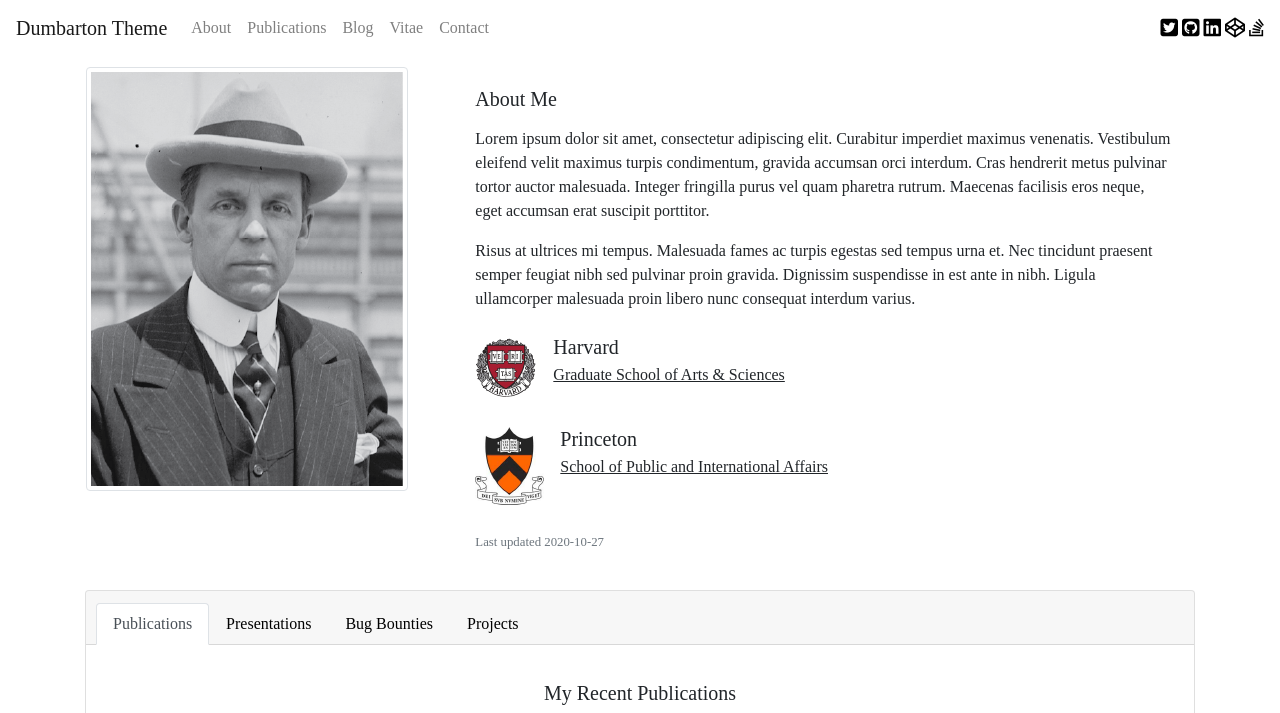
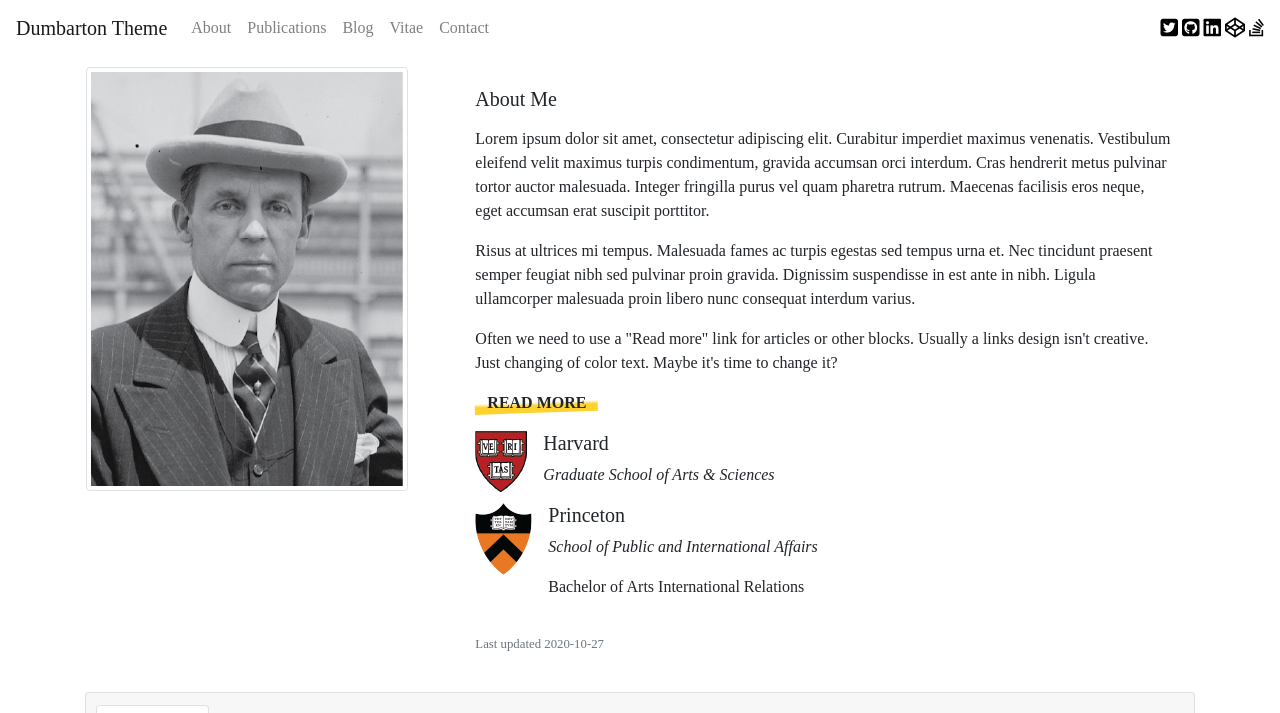
Before and after one commit to tcbutler320/Jekyll-Theme-Dumbarton, a Jekyll site: the page built from index.md, in a window 1280 px wide, cut to the strip 0-713 px from the top of the page. Built offline with Jekyll 4.4.1, drawn with Linux system fonts in a browser that asks for light colours; nearby versions of some CDN libraries.

Commit message:
incorporate custom highlighter link styling from https://codepen.io/melnik909/pen/KGxdjY

```diff
--- a/_layouts/home.html
+++ b/_layouts/home.html
@@ -12,20 +12,16 @@ layout: default
         <h5 class="card-title">{{ page.title }}</h5>
         <p class="card-text">{{ content | markdownify }}</p>
         <ul class="list-unstyled">
-          <li class="media my-4">
-            <img src="/assets/img/icons/harvard.png" class="mr-3" alt="...">
+        {% for entry in site.data.education %}
+          <li class="media">
+            <img src="{{ entry.Icon }}" class="mr-3" alt="...">
             <div class="media-body">
-              <h5 class="mt-0 mb-1">Harvard</h5>
-              <p><u>Graduate School of Arts & Sciences</u></p>
+              <h5>{{ entry.School }}</h5>
+              <p><i>{{ entry.Program }}</i></p>
+              <p>{{ entry.Degree }}</p>
             </div>
           </li>
-          <li class="media my-4">
-            <img src="/assets/img/icons/princeton.png" class="mr-3" alt="...">
-            <div class="media-body">
-              <h5 class="mt-0 mb-1">Princeton</h5>
-              <p><u>School of Public and International Affairs</u></p>
-            </div>
-          </li>
+          {% endfor %}
         </ul>
         <p class="card-text"><small class="text-muted">Last updated {{ page.date }}</small></p>
       </div>
--- a/css/main.css
+++ b/css/main.css
@@ -16,11 +16,100 @@ html {
     background-color: #f5f5f5;
   }
 
+
+/*
+=====
+DEPENDENCIES
+=====
+*/
+
+.r-link{
+	display: var(--rLinkDisplay, inline-flex) !important;
+}
+
+.r-link[href]{
+	color: var(--rLinkColor) !important;
+	text-decoration: var(--rLinkTextDecoration, none) !important;
+}
+
+.text-underlined{
+    /*
+        1. I use pixels units because others units (em, rem, vw, vh, etc) can
+        lead to the mistake of displaying a circumcised line
+    */
+
+    --uiTextUnderlinedLineHeight: var(--textUnderlinedLineHeight, 2px); /* 1 */
+    --uiTextUnderlinedLineGap: var(--textUnderlinedLineGap, .5rem);
+    --uiTextUnderlinedPaddingBottom: calc(var(--uiTextUnderlinedLineHeight) + var(--uiTextUnderlinedLineGap));
+
+    padding-bottom: var(--uiTextUnderlinedPaddingBottom) !important;
+    position: var(--textUnderlinedPosition, relative) !important;
+		z-index: var(--textUnderlinedZindex, 1) !important;
+}
+
+.text-underlined::after{
+    content: "";
+    width: var(--textUnderlinedLineWidht, 100%) !important;
+    height: var(--uiTextUnderlinedLineHeight) !important;
+		background-image: var(--textUnderlinedBackgroundImage, linear-gradient(to top, var(--textUnderlinedLineColor, currentColor) 30%, rgba(0, 0, 0, 0) 45%)) !important;
+
+    position: absolute;
+    left: var(--textUnderlinedLineLeft, 0) !important;
+    bottom: var(--textUnderlinedLineBottom, 0) !important;
+		z-index: var(--textUnderlinedLineZindex, -1) !important;
+}
+
+/*
+=====
+CORE
+=====
+*/
+
+.link{
+	--textUnderlinedLineHeight: 100%;
+	--textUnderlinedLineGap: 0;
+	--textUnderlinedLineColor: #fed330;
+
+	padding-left: .75rem;
+	padding-right: .75rem;
+}
+
+.link::after{
+	will-change: width;
+	transition: width .1s ease-out;
+	transform: rotate(-2deg);
+	transform-origin: left bottom;
+}
+
+.link:hover{
+	--textUnderlinedLineWidht: 0;
+}
+
+.link:hover::after{
+	transition-duration: .15s;
+}
+
+/*
+* These styles for text decoration. The demo will be work without it
+*/
+
+.link{
+	font-weight: 700;
+	text-transform: uppercase;
+}
+
+.link:focus{
+	outline: 2px solid #fed330;
+	outline-offset: .5rem;
+}
+
+
+
   /* Custom page CSS
   -------------------------------------------------- */
   /* Not required for template or sticky footer method. */
 
-  .container {
+.container {
     width: auto;
     max-width: 680px;
     padding: 0 15px;
--- a/index.md
+++ b/index.md
@@ -7,3 +7,10 @@ date: 2020-10-27
 Lorem ipsum dolor sit amet, consectetur adipiscing elit. Curabitur imperdiet maximus venenatis. Vestibulum eleifend velit maximus turpis condimentum, gravida accumsan orci interdum. Cras hendrerit metus pulvinar tortor auctor malesuada. Integer fringilla purus vel quam pharetra rutrum. Maecenas facilisis eros neque, eget accumsan erat suscipit porttitor.
 
 Risus at ultrices mi tempus. Malesuada fames ac turpis egestas sed tempus urna et. Nec tincidunt praesent semper feugiat nibh sed pulvinar proin gravida. Dignissim suspendisse in est ante in nibh. Ligula ullamcorper malesuada proin libero nunc consequat interdum varius.
+
+<div class="page">
+	<p>
+		Often we need to use a "Read more" link for articles or other blocks. Usually a links design isn't creative. Just changing of color text. Maybe it's time to change it?
+	</p>
+	<a href="#0" class="r-link link text-underlined">read more</a>
+</div>
```
Also changed, not shown: _bibliography/papers.bib (+13 -1 lines), _bibliography/presentations.bib (+14 -11 lines), _data/education.yml (added, +13 -0 lines), assets/img/icons/1x/harvard-crop.png (added), assets/img/icons/1x/harvard.png (added), assets/img/icons/1x/princeton-crop.png (added), assets/img/icons/1x/princeton.png (added), assets/img/icons/2x/harvard-crop.png (added), assets/img/icons/2x/harvard.png (added), assets/img/icons/2x/princeton-crop.png (added), assets/img/icons/2x/princeton.png (added), assets/img/icons/3x/harvard-crop.png (added), assets/img/icons/3x/harvard.png (added), assets/img/icons/3x/princeton-crop.png (added), 1 more files.
